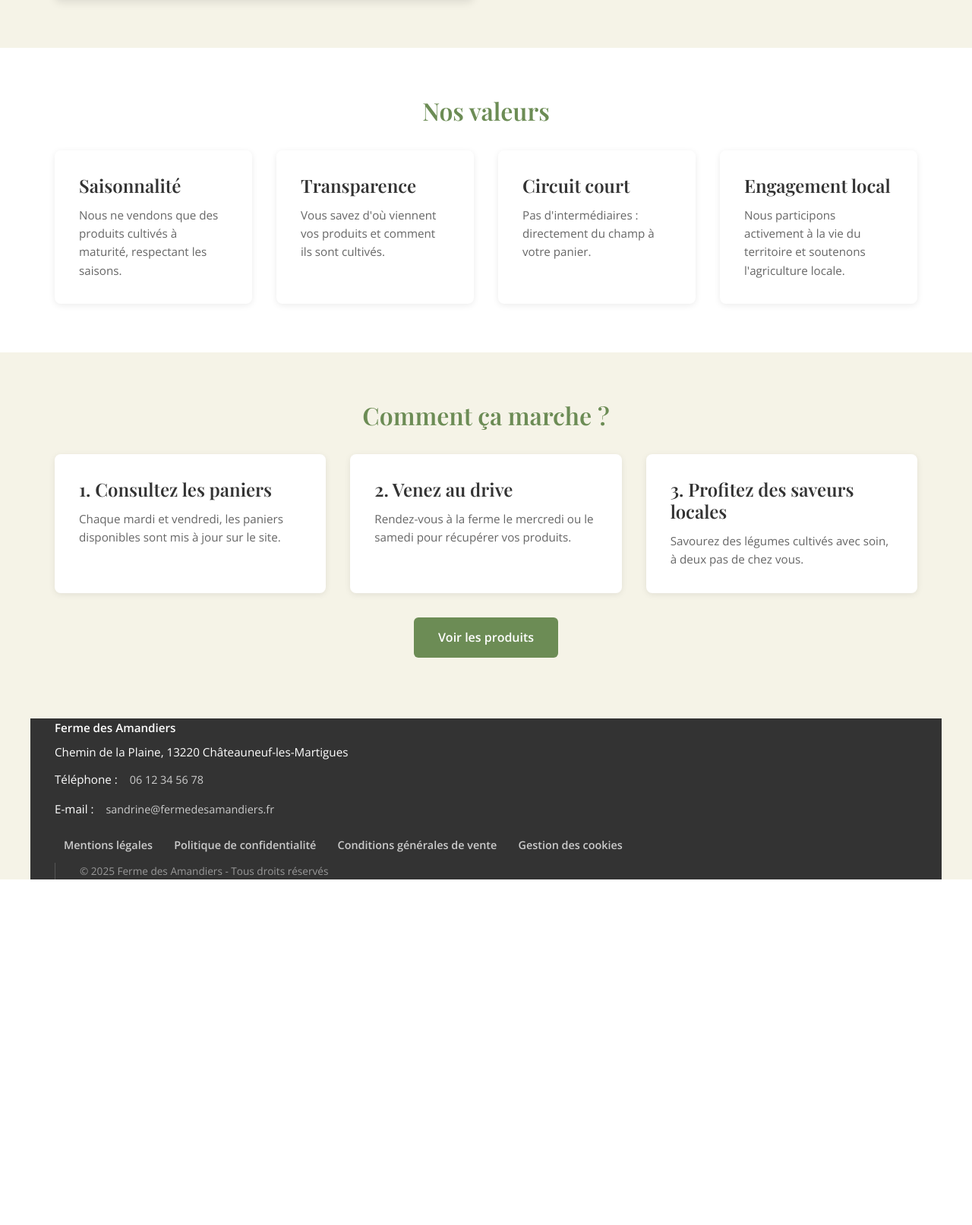
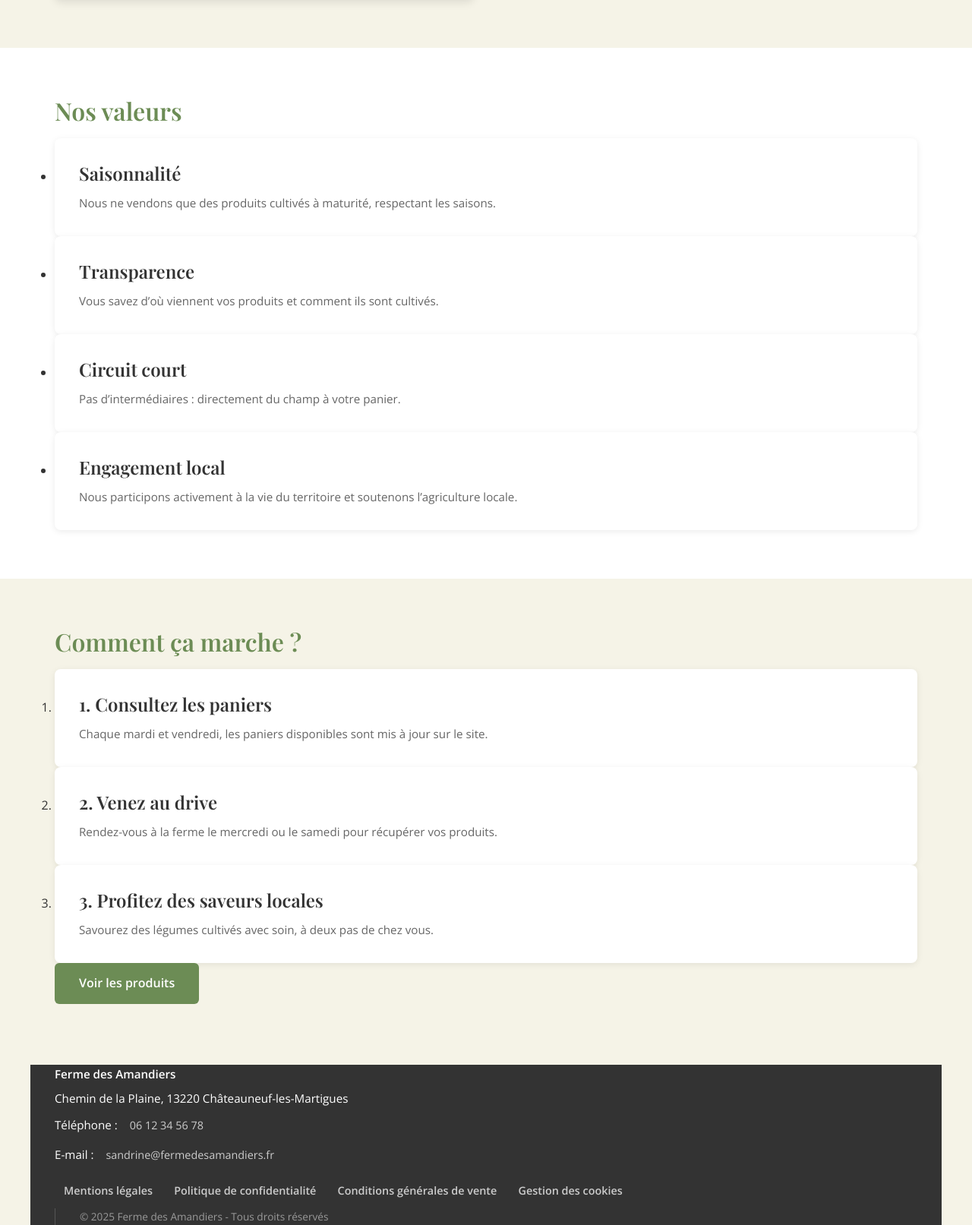
Before and after one commit to mikepixeldev/OCR-CdPD-Projet9-Creation_Site_FermeDesAmandiers, a PHP site: page / in a window 1280 px wide. Shown: the part 1487-3100 px from the top of the page at 76% size. Before the commit the page ends 2645 px from the top, so only its background shows below. Run offline with PHP 8.4, Linux system fonts and the light colour scheme.

Commit message:
Refactor values and process sections to use lists
Replaced div-based grid layouts with semantic <ul> and <ol> lists for the 'Nos valeurs' and 'Comment ça marche' sections. This improves accessibility and semantic structure of the HTML.

```diff
--- a/index.php
+++ b/index.php
@@ -49,47 +49,47 @@ include('partials/header.php');
     <!-- Section Nos valeurs -->
     <section id="valeurs">
         <div class="container">
-            <h2 class="center">Nos valeurs</h2>
-            <div class="grid-4 cards">
-                <article class="value-card">
+            <h2>Nos valeurs</h2>
+            <ul class="values-grid">
+                <li class="value-card">
                     <h3>Saisonnalité</h3>
                     <p>Nous ne vendons que des produits cultivés à maturité, respectant les saisons.</p>
-                </article>
-                <article class="value-card">
+                </li>
+                <li class="value-card">
                     <h3>Transparence</h3>
-                    <p>Vous savez d'où viennent vos produits et comment ils sont cultivés.</p>
-                </article>
-                <article class="value-card">
+                    <p>Vous savez d’où viennent vos produits et comment ils sont cultivés.</p>
+                </li>
+                <li class="value-card">
                     <h3>Circuit court</h3>
-                    <p>Pas d'intermédiaires : directement du champ à votre panier.</p>
-                </article>
-                <article class="value-card">
+                    <p>Pas d’intermédiaires : directement du champ à votre panier.</p>
+                </li>
+                <li class="value-card">
                     <h3>Engagement local</h3>
-                    <p>Nous participons activement à la vie du territoire et soutenons l'agriculture locale.</p>
-                </article>
-            </div>
+                    <p>Nous participons activement à la vie du territoire et soutenons l’agriculture locale.</p>
+                </li>
+            </ul>
         </div>
     </section>
 
     <!-- Section Comment ça marche -->
     <section id="fonctionnement">
         <div class="container">
-            <h2 class="center">Comment ça marche&nbsp;?</h2>
-            <div class="grid-3 cards">
-                <article class="card">
+            <h2>Comment ça marche&nbsp;?</h2>
+            <ol class="process-grid">
+                <li class="card">
                     <h3>1. Consultez les paniers</h3>
                     <p>Chaque mardi et vendredi, les paniers disponibles sont mis à jour sur le site.</p>
-                </article>
-                <article class="card">
+                </li>
+                <li class="card">
                     <h3>2. Venez au drive</h3>
                     <p>Rendez-vous à la ferme le mercredi ou le samedi pour récupérer vos produits.</p>
-                </article>
-                <article class="card">
+                </li>
+                <li class="card">
                     <h3>3. Profitez des saveurs locales</h3>
                     <p>Savourez des légumes cultivés avec soin, à deux pas de chez vous.</p>
-                </article>
-            </div>
-            <p class="center mt">
+                </li>
+            </ol>
+            <p>
                 <a class="btn" href="produits.php">Voir les produits</a>
             </p>
         </div>
```
